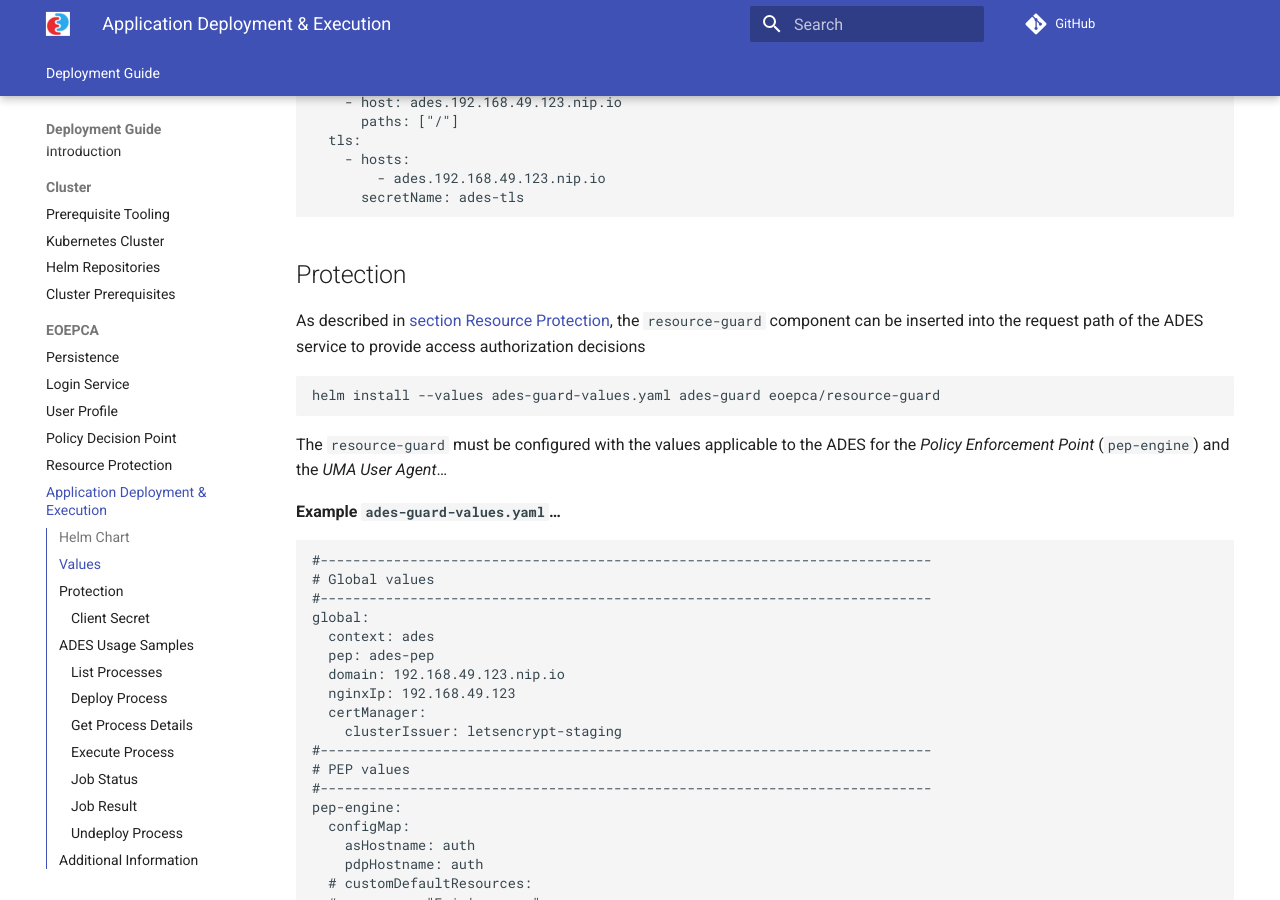
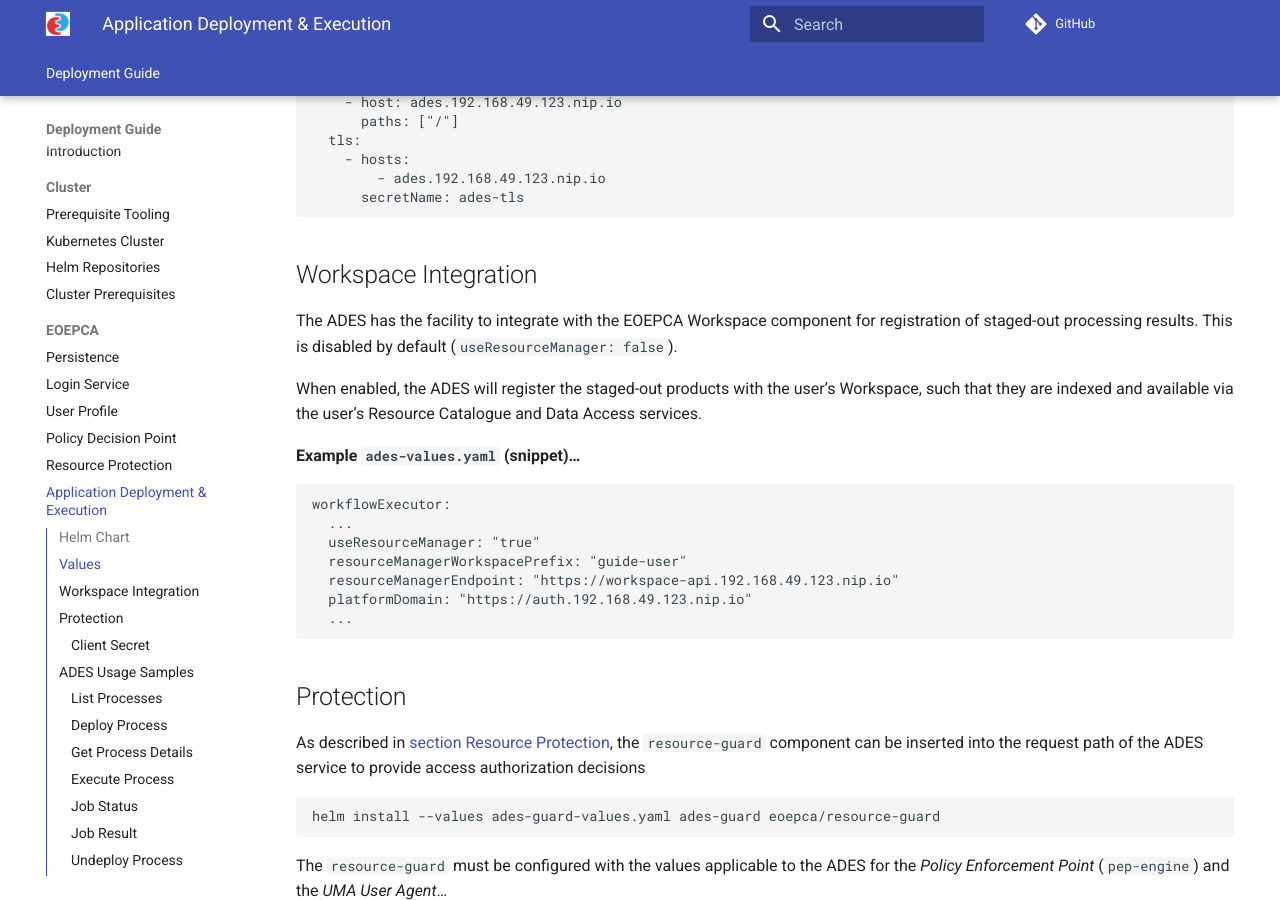
Before and after one commit to EOEPCA/deployment-guide, an MkDocs documentation site: the page built from docs/eoepca/ades.md, in a window 1280 px wide and 900 px high, scrolled down 1075 px. Built offline with MkDocs 1.6.1 and Material for MkDocs 9.7.7, drawn with Linux system fonts in a browser that asks for light colours; comment, search, counter and statistics services are not loaded.

Commit message:
[ades] Describe integration with workspace

````diff
--- a/docs/eoepca/ades.md
+++ b/docs/eoepca/ades.md
@@ -46,6 +46,24 @@ ingress:
     - hosts:
         - ades.192.168.49.123.nip.io
       secretName: ades-tls
+```
+
+## Workspace Integration
+
+The ADES has the facility to integrate with the EOEPCA Workspace component for registration of staged-out processing results. This is disabled by default (`useResourceManager: false`).
+
+When enabled, the ADES will register the staged-out products with the user's Workspace, such that they are indexed and available via the user's Resource Catalogue and Data Access services.
+
+**Example `ades-values.yaml` (snippet)...**
+
+```yaml
+workflowExecutor:
+  ...
+  useResourceManager: "true"
+  resourceManagerWorkspacePrefix: "guide-user"
+  resourceManagerEndpoint: "https://workspace-api.192.168.49.123.nip.io"
+  platformDomain: "https://auth.192.168.49.123.nip.io"
+  ...
 ```
 
 ## Protection
````
Also changed, not shown: docs/eoepca/workspace.md (+3 -3 lines), 1 other file.
